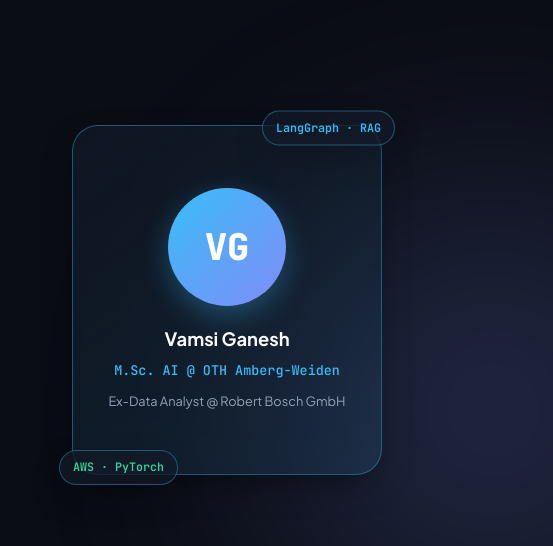
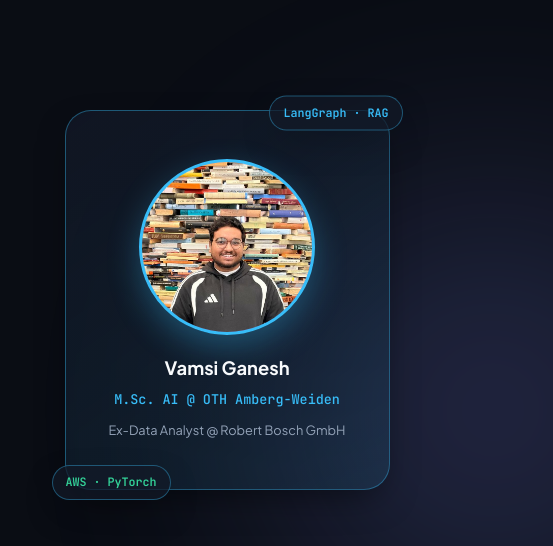
Before and after one commit to this-is-vamsi/vamsi-ganesh-portfolio, a plain HTML site: page index.html in a window 1280 px wide. Shown: the part 90-636 px from the top of the page, 727-1280 px from the left. Drawn offline with Linux system fonts and the light colour scheme.

Commit message:
Add profile.jpeg photo to Hero section

```diff
--- a/data.js
+++ b/data.js
@@ -153,8 +153,7 @@ window.PORTFOLIO_DATA = {
   profile: {
     name: "Vamsi Ganesh",
     monogram: "VG",
-    // Optional: Drop a photo named `profile.jpg` in the root folder and set `avatar: "./profile.jpg"`
-    avatar: "",
+    avatar: "./profile.jpeg",
     email: "vamsiganesh525@gmail.com",
     github: "https://github.com/this-is-vamsi",
     linkedin: "https://linkedin.com/in/vamsi-ganesh",
--- a/styles.css
+++ b/styles.css
@@ -413,8 +413,8 @@ body {
 }
 
 .hero-avatar-card {
-  width: 310px;
-  height: 350px;
+  width: 325px;
+  min-height: 380px;
   border-radius: 26px;
   background: linear-gradient(145deg, var(--bg-card), rgba(56, 189, 248, 0.1));
   border: 1px solid var(--border-hover);
@@ -434,10 +434,11 @@ body {
 }
 
 .avatar-circle {
-  width: 118px;
-  height: 118px;
+  width: 176px;
+  height: 176px;
   border-radius: 50%;
   background: linear-gradient(135deg, var(--primary), var(--accent-indigo));
+  border: 3px solid var(--primary);
   display: flex;
   align-items: center;
   justify-content: center;
@@ -447,13 +448,14 @@ body {
   color: #fff;
   margin-bottom: 18px;
   overflow: hidden;
-  box-shadow: 0 10px 28px rgba(56, 189, 248, 0.3);
+  box-shadow: 0 12px 32px rgba(56, 189, 248, 0.32);
 }
 
 .avatar-circle img {
   width: 100%;
   height: 100%;
   object-fit: cover;
+  object-position: center top;
 }
 
 .floating-pill {
```
Also changed, not shown: profile.jpeg (added).
